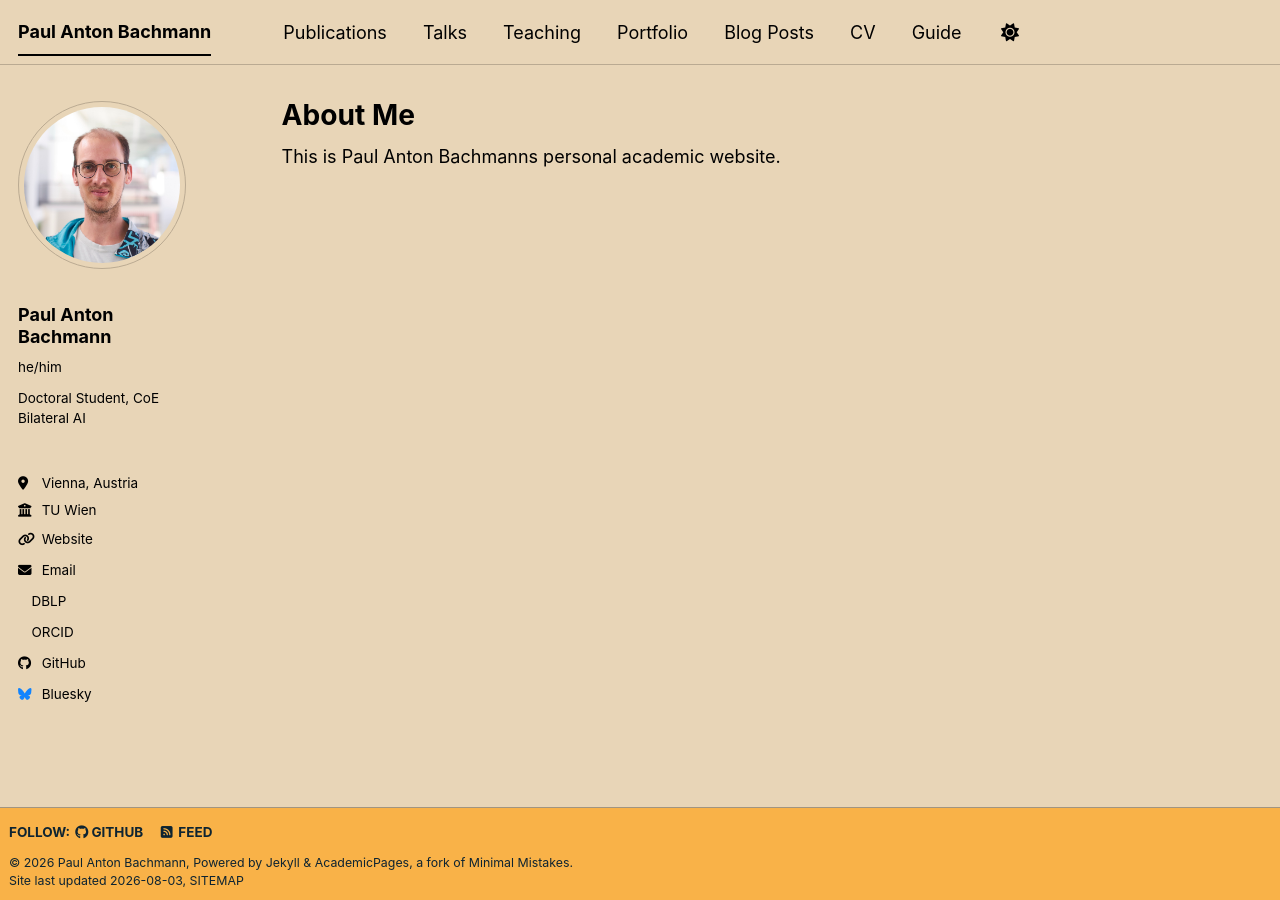
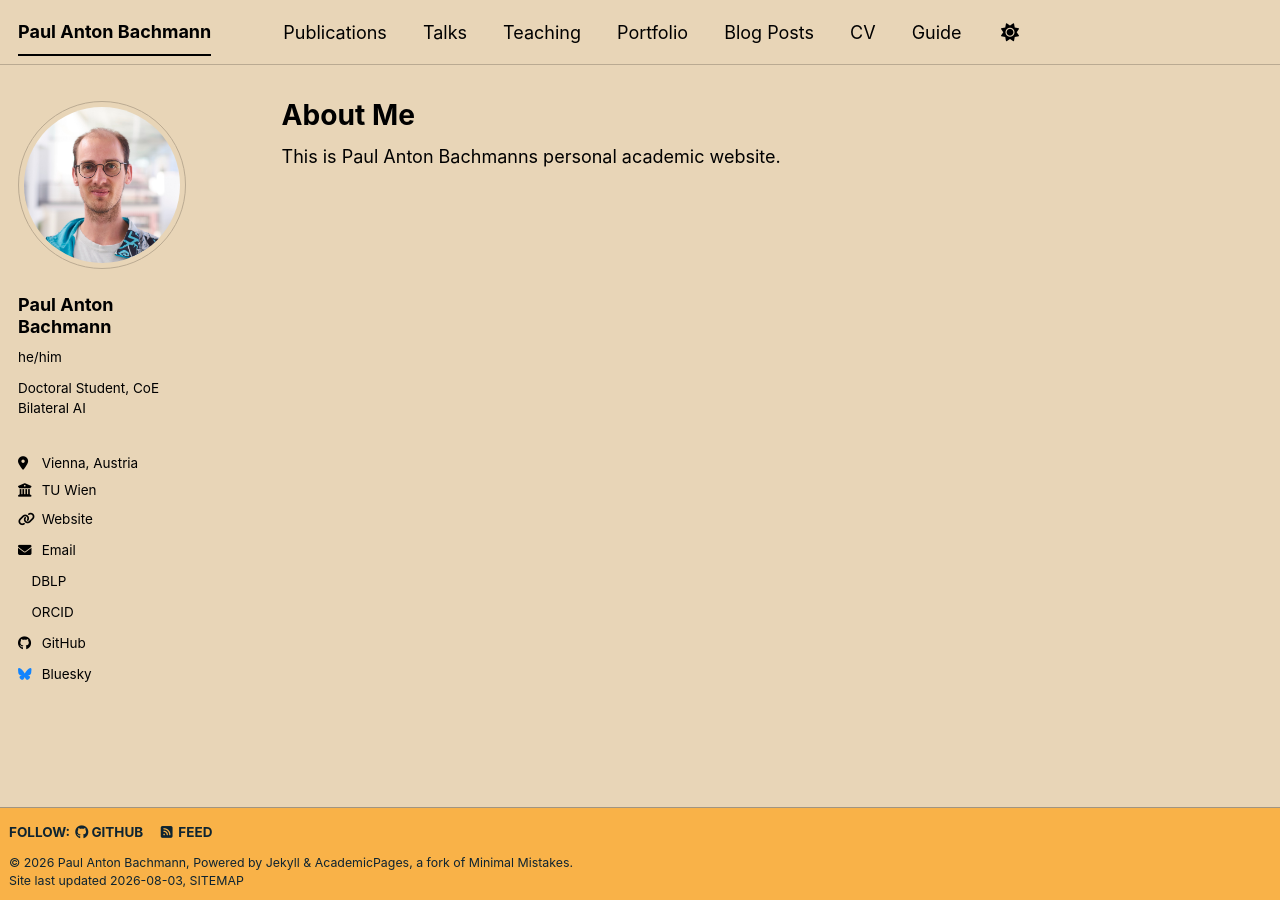
Before and after one commit to pabachmann/pabachmann.github.io, a Jekyll site: the page built from _pages/about.md, in a window 1280 px wide. Built offline with Jekyll 4.4.1, drawn with Linux system fonts in a browser that asks for light colours; a style sheet for code colours, icons or effects is not loaded.

Commit message:
Update _sidebar.scss

```diff
--- a/_sass/layout/_sidebar.scss
+++ b/_sass/layout/_sidebar.scss
@@ -169,7 +169,7 @@
   display: table-cell;
   vertical-align: top;
   padding-left: 15px;
-  padding: 25px;
+  padding: 15px;
   line-height: 1;
 
   @include breakpoint($large) {
```
